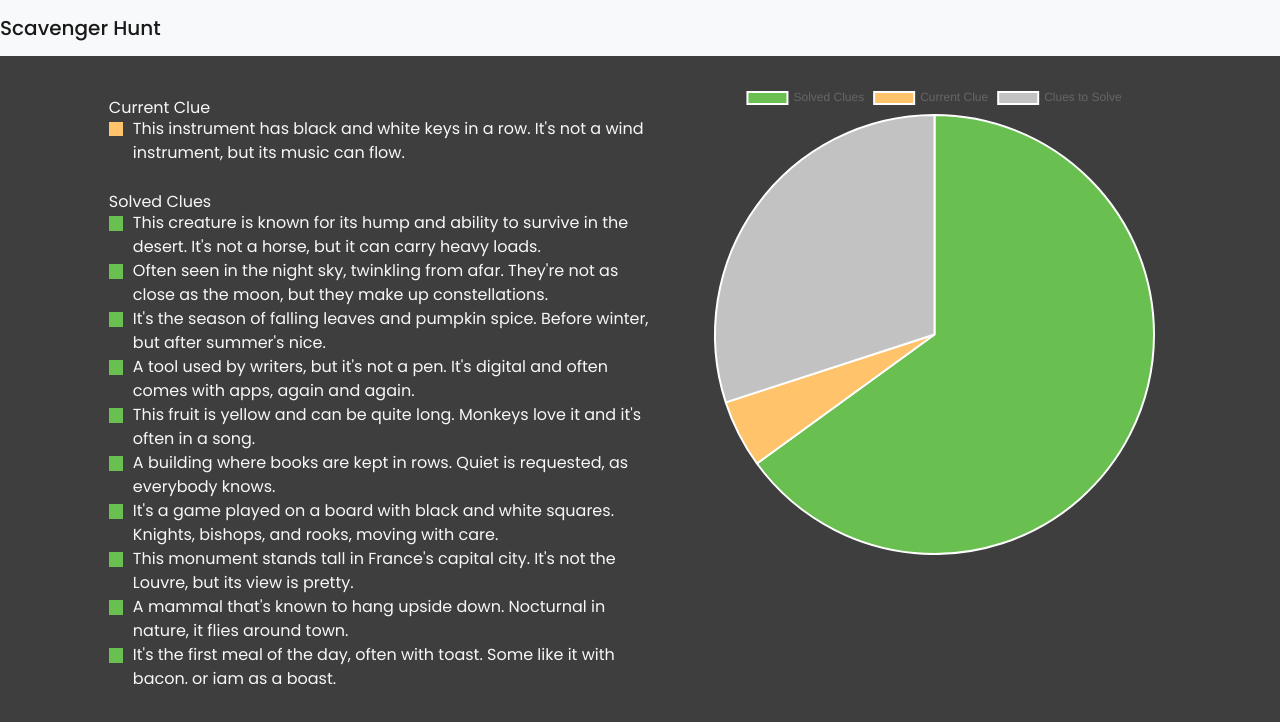
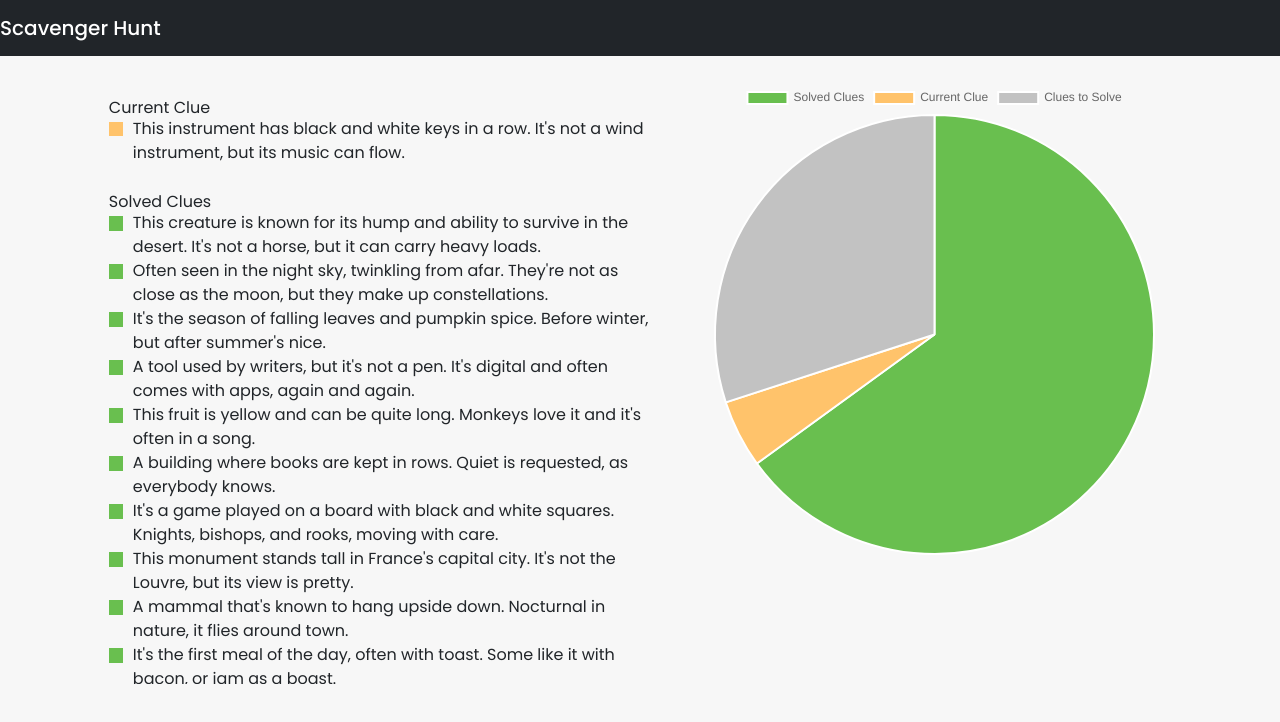
Before and after one commit to thanhtaita/ScavengerHunt, a React (Vite) app in the folder client/: page /playerview/1 in a window 1280 px wide. Shown: the top 722 px of the page. Built offline with nearby package versions, Linux system fonts and the light colour scheme; no server answers; a web font is replaced by a local one.

Commit message:
color correction

```diff
--- a/client/src/navbar.tsx
+++ b/client/src/navbar.tsx
@@ -14,7 +14,7 @@
 
     return (
         <div>
-            <nav className="navbar navbar-expand-lg navbar-light bg-light">
+            <nav className="navbar navbar-expand-lg navbar-dark bg-dark">
                 <a className="navbar-brand" href="#">
                     Scavenger Hunt
                 </a>
--- a/client/src/pages/PlayerView/playerView.css
+++ b/client/src/pages/PlayerView/playerView.css
@@ -1,8 +1,10 @@
 body,.mainContainer{
-    background-color: #3e3e3e;
+    background-color: #f7f7f7;
     height:100%;
     font-family: 'Poppins', sans-serif;
-    color: #f7f7f7;
+    color: #212529;
+    width: 100vw;
+    height: 100%;
 }
 
 nav{
@@ -48,21 +50,18 @@
     flex-direction: column;
     height: 100%;
 }
-.currentClue {
-    /* background-color: bisque; */
-}
 
 Pie {
     align-content: center;
 }
 
-ul {
+.solvedClues ul, .currentClue ul {
     list-style-type: none;
     padding-left: 0; /* Remove default padding */
 }
 
 /* Add custom square bullet points */
-li {
+.solvedClues li, .currentClue li {
     position: relative;
     padding-left: 1.5em; /* Space for the square bullet point */
 }
@@ -79,3 +78,13 @@
 .currentClue li::before{
     background-color: #FFC36B;
 }
+
+/* ----------------------------------------------------------- */
+.leaderboardsContainer{
+    height:95vh;
+    display: flex;
+    align-items:center;
+}
+h3{
+    align-items: center;
+}
```
